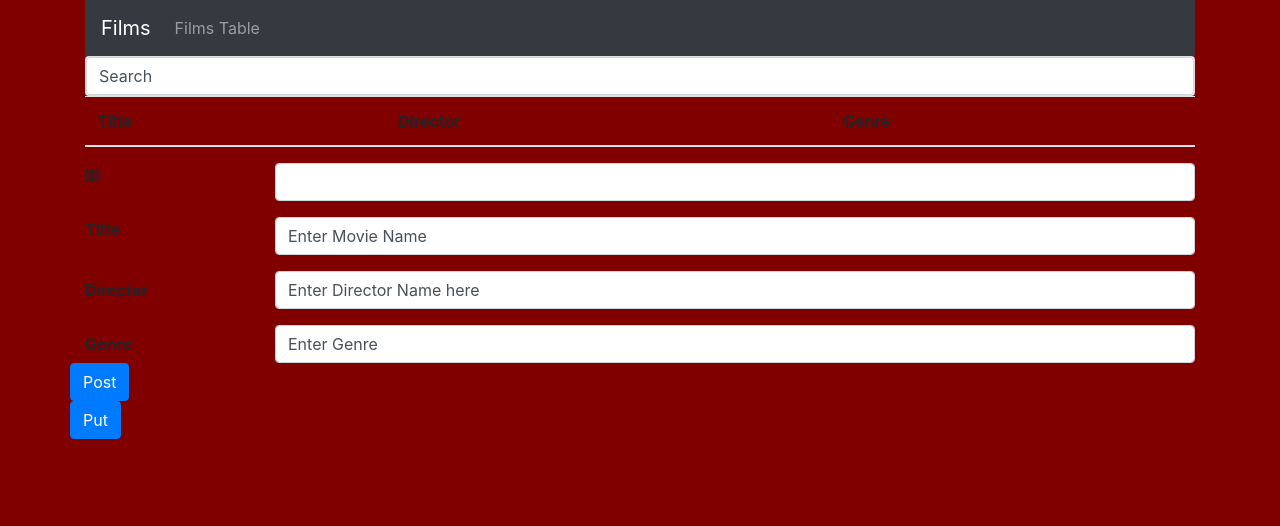
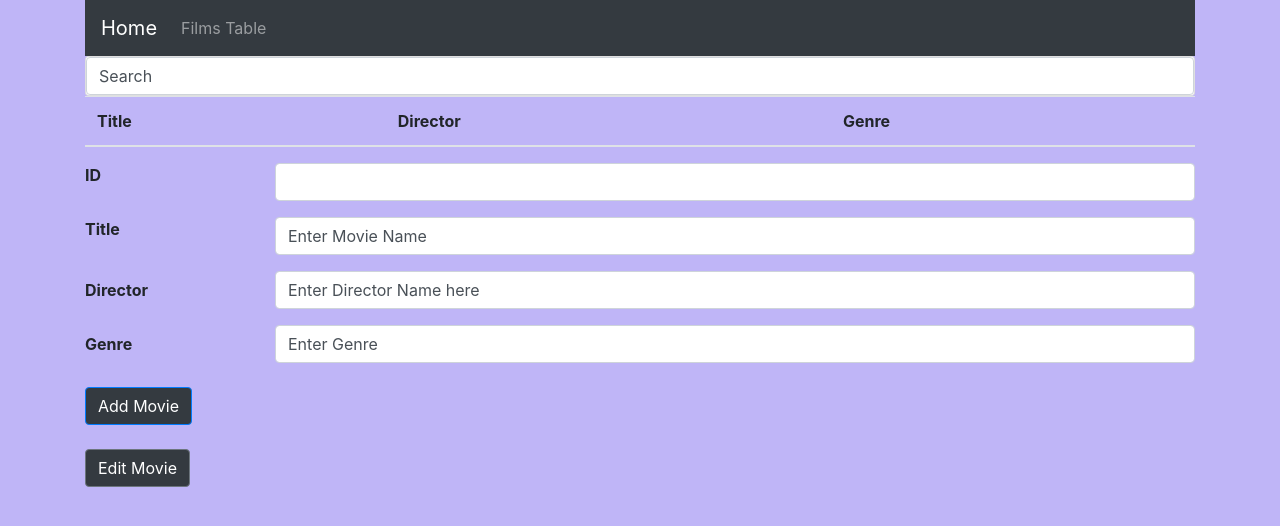
Before and after one commit to LarsErlandson5/movieLibrary, a website: page index.html in a window 1280 px wide. Drawn offline with nearby package versions, Linux system fonts and the light colour scheme; no server answers.

Commit message:
updated html color and button spacing

```diff
--- a/app.js
+++ b/app.js
@@ -13,9 +13,7 @@ $(document).ready (function () {
     });  $("goput").submit(editMovies);
          $("go").submit(addMovies);
          $("#search-input").on('keyup',function(){
-          console.log("isworking")
           let value = $(this).val()
-          console.log(`Value:`, value)
           let data = searchTable(value,movieArray)
           buildTable(data)
          })
@@ -29,7 +27,6 @@ $(document).ready (function () {
 
 function editMovies(){
   event.preventDefault();
-  console.log("hello");
 let moviesUpdate = {
  id: parseInt (this["id"].value),
   title: this["title"].value,
@@ -58,7 +55,6 @@ success: function (data) {
 
 function addMovies(){
   event.preventDefault();
-  console.log("hello")
 let moviesInfoCreated = {
   title: this["title"].value,
   director: this["director"].value,
--- a/data/movies.json
+++ b/data/movies.json
@@ -52,5 +52,11 @@
     "title": "Attack of Killer Tomatoes",
     "director": "John De Bello",
     "genre": "Documentary"
+  },
+  {
+    "id": 10,
+    "title": "Top Gun",
+    "director": "Tony Scott",
+    "genre": "Action"
   }
 ]
--- a/index.html
+++ b/index.html
@@ -8,17 +8,14 @@
   <meta name="viewport" content="width=device-width, initial-scale=1, shrink-to-fit=no">
   <script src="https://ajax.googleapis.com/ajax/libs/jquery/3.5.1/jquery.min.js"></script>
   <script src="app.js"></script>
-    <script src="https://code.jquery.com/jquery-3.5.1.js"
-        integrity="sha256-QWo7LDvxbWT2tbbQ97B53yJnYU3WhH/C8ycbRAkjPDc=" crossorigin="anonymous"></script>
+  <script src="https://code.jquery.com/jquery-3.5.1.js" integrity="sha256-QWo7LDvxbWT2tbbQ97B53yJnYU3WhH/C8ycbRAkjPDc="
+    crossorigin="anonymous"></script>
   <link rel="stylesheet" href="https://stackpath.bootstrapcdn.com/bootstrap/4.5.0/css/bootstrap.min.css"
     integrity="sha384-9aIt2nRpC12Uk9gS9baDl411NQApFmC26EwAOH8WgZl5MYYxFfc+NcPb1dKGj7Sk" crossorigin="anonymous">
   <style>
-body{
-  background-color: #800000;
-
+    body {
+      background-color: rgba(58, 27, 231, 0.322)
     }
-
-
   </style>
 
 
@@ -28,7 +25,7 @@ body{
 <body>
   <div class="container">
     <nav class="navbar navbar-expand-sm navbar-dark bg-dark">
-      <a href="#" class="navbar-brand">Films</a>
+      <a href="#" class="navbar-brand">Home</a>
       <button class="navbar-toggler" data-toggle="collapse" data-target="#navBarMenu">
         <span class="navbar-toggler-icon"></span>
       </button>
@@ -56,7 +53,7 @@ body{
             <th data-field="director" data-sortable="true">Genre</th>
           </tr>
         </thead>
-                <tbody id ="movieTable" data-row-style="rowStyle" data-pagination="true" data-page-size="15">
+        <tbody id="movieTable" data-row-style="rowStyle" data-pagination="true" data-page-size="15">
 
         </tbody>
       </table>
@@ -90,22 +87,14 @@ body{
         <div class="col-10">
           <input class="form-control" type="text" value="Enter Genre" id="genre">
         </div>
+    </form>
 
-          <div class="form-group row">
-            <div class="col-sm-4">
-              <button onclick="addMovies()" type="submit" class="btn btn-primary" id = "go">Post</button>
-              <button onclick="editMovies()" type="submit" class="btn btn-primary" id = "goput">Put</button>
+    <div class="container">
+      <br>
+      <button onclick="addMovies()" type="submit" class="btn btn-primary bg-dark" id="go">Add Movie</button><br><br>
+      <button onclick="editMovies()" type="submit" class="btn btn-secondary bg-dark" id="goput">Edit Movie</button>
     </div>
-            <!-- <div class="col-sm-4">
-            <button onclick="editMovies()" type="submit" class="btn btn-primary" id = "goput">Put</button>
-            </div> -->
 
-              <!-- <button onclick="editMovies()" type="submit" id="goput" class="btn btn-primary">Put</button> -->
-              <!-- <button type="submit" id="goput" class="btn btn-primary">Put</button> -->
-
-
-
-      </form>
   </div>
   </div>
 
```
Lines whose indentation alone changed are shown as unchanged.
